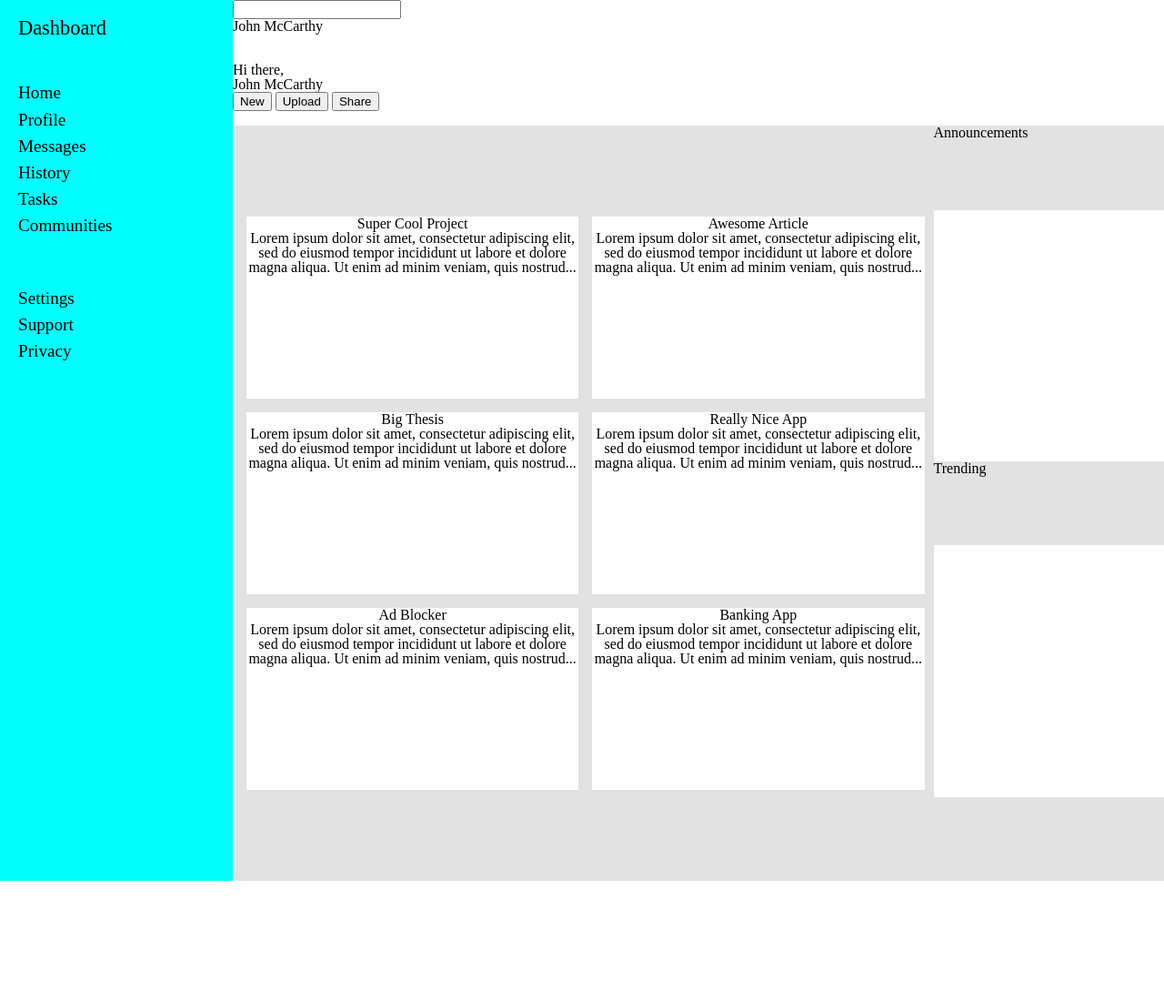
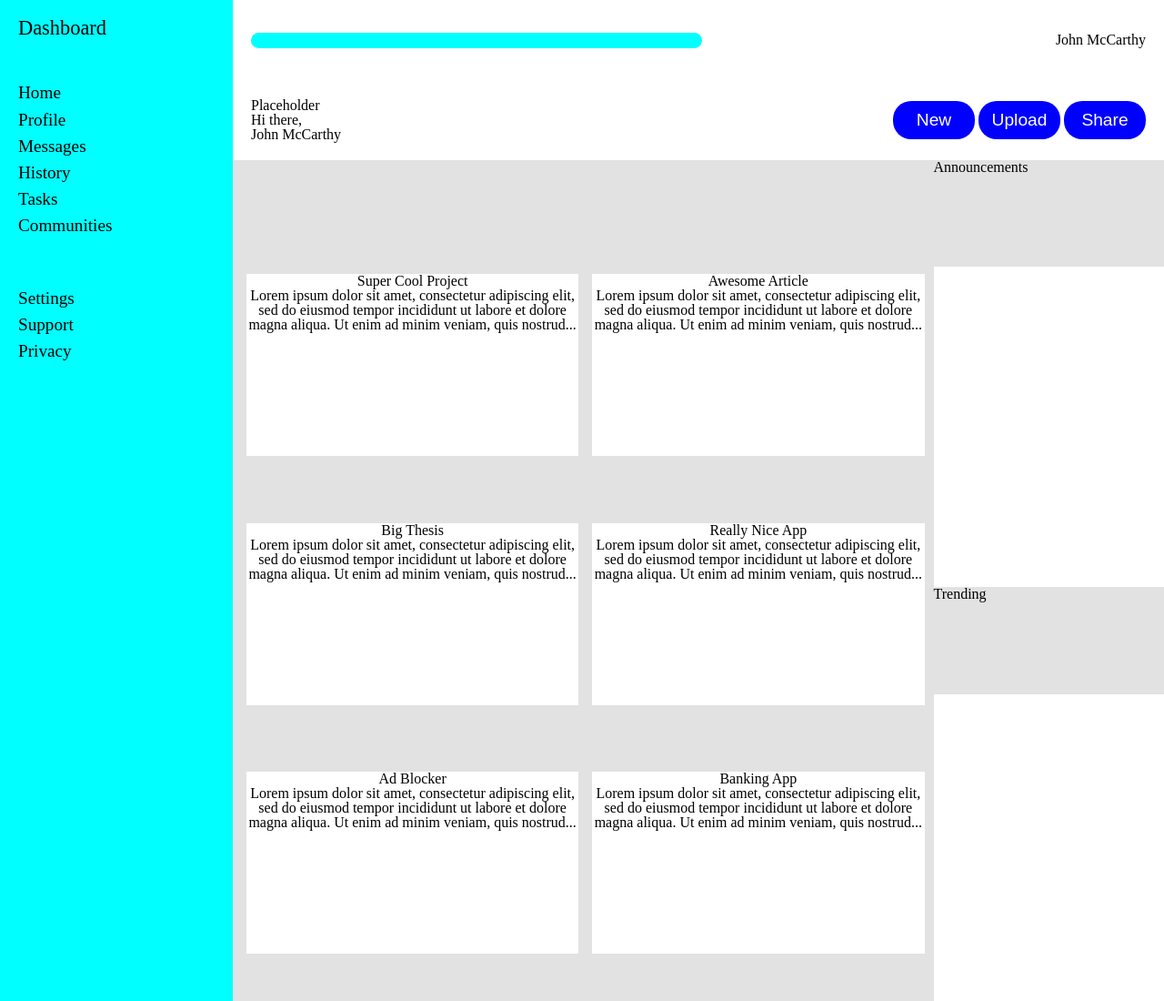
Before and after one commit to kingfeekra/admin-dashboard, a plain HTML site: page index.html in a window 1280 px wide. Shown: the top 1100 px of the page at 91% size. Before the commit the page ends 968 px from the top, so only its background shows below. Drawn offline with Linux system fonts and the light colour scheme.

Commit message:
Add style to buttons, adjust some margins

```diff
--- a/index.html
+++ b/index.html
@@ -28,18 +28,21 @@
             </div>
         </div>
         <div class="header">
-          <div>
+          <div class="headerTop">
             <input type="text">
             <div>
               John McCarthy
             </div>
           </div>
-          <div>
-            <p>
-              Hi there, <br>
-              John McCarthy
-            </p>
-            <div>
+          <div class="headerBottom">
+            <div class="greetingDiv">
+              <p>Placeholder</p>
+              <p>
+                Hi there, <br>
+                John McCarthy
+              </p>
+            </div>
+            <div class="buttonsDiv">
               <button>New</button>
               <button>Upload</button>
               <button>Share</button>
--- a/styles.css
+++ b/styles.css
@@ -62,7 +62,49 @@ table {
 
 .header {
     display: grid;
+    grid-template-columns: 1fr;
     grid-template-rows: 1fr 1fr;
+}
+
+.headerTop {
+    display: flex;
+    grid-area: 1/1/2/2;
+    margin: 20px;
+    align-items: center;
+}
+
+.headerTop input {
+    margin-right: auto;
+    width: 50%;
+    max-width: 500px;
+    background-color: aqua;
+    border: none;
+    border-radius: 20px;
+}
+
+.headerTop div {
+    margin-left: auto;
+}
+
+.headerBottom {
+    display: flex;
+    align-items: center;
+    grid-area: 2/1/3/2;
+    margin: 20px;
+}
+
+.buttonsDiv {
+    margin-left: auto;
+}
+
+button {
+    background-color: blue;
+    color: #FFFFFF;
+    font-size: 1.2rem;
+    border: none;
+    border-radius: 20px;
+    padding: 10px 0px 10px;
+    width: 90px;
 }
 
 ul {
```
